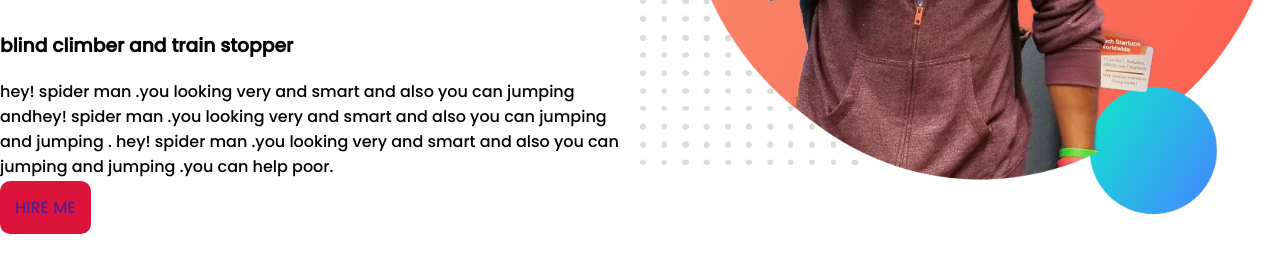
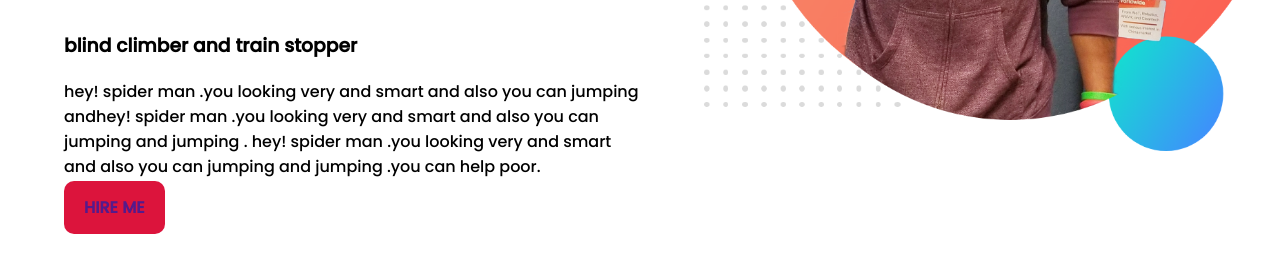
Before and after one commit to NurulBokshi/developer-tools-practice, a plain HTML site: page index.html in a window 1280 px wide. Shown: the part 421-694 px from the top of the page. Drawn offline with Linux system fonts and the light colour scheme.

Commit message:
new first section eddition

```diff
--- a/index.html
+++ b/index.html
@@ -26,7 +26,7 @@
                 you
                 can jumping and jumping .you can help poor.
             </p>
-            <a href="">HIRE ME </a>
+            <a class="anchor-text" href="">HIRE ME </a>
         </div>
         <div class="half-width">
             <img src="images/jhankar.png">
--- a/style.css
+++ b/style.css
@@ -13,23 +13,25 @@ h2{
 .top-color{
     color: tomato;
 }
-a{
+.anchor-text{
     background-color: crimson;
     text-decoration: none;
-    padding: 15px;
+    padding: 15px 20px;
     border-radius: 10px;
-
+    font-weight:900;
 }
 section{
     display: flex;
 }
 .half-width{
     width: 50%;
+    padding-left:5%;
 }
-section img{
-    width:100%;
-}
+
 .top-banner{
     background-image: url(images/top-banner.png);
     background-repeat:no-repeat;
 }
+.half-width img{
+    width:100%;
+}
```
